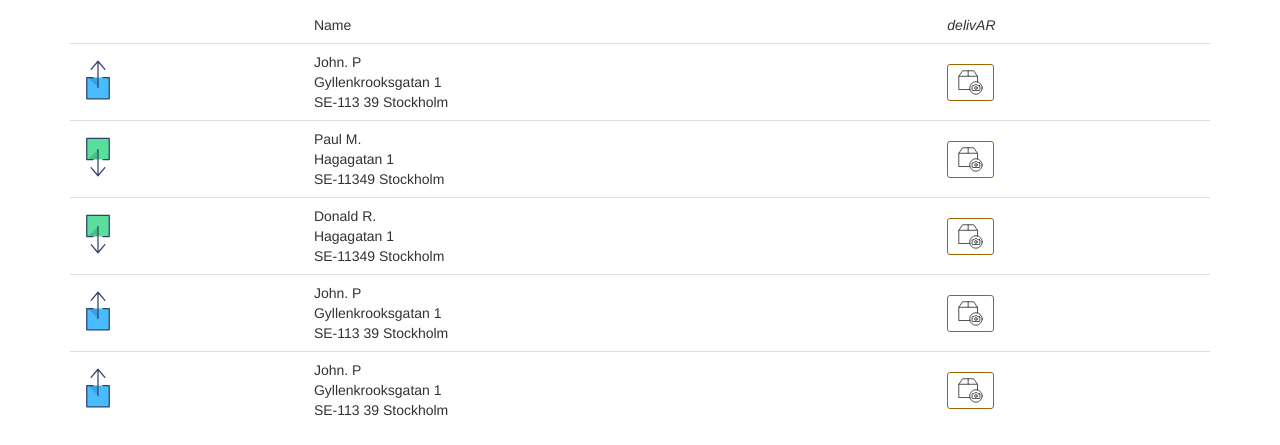
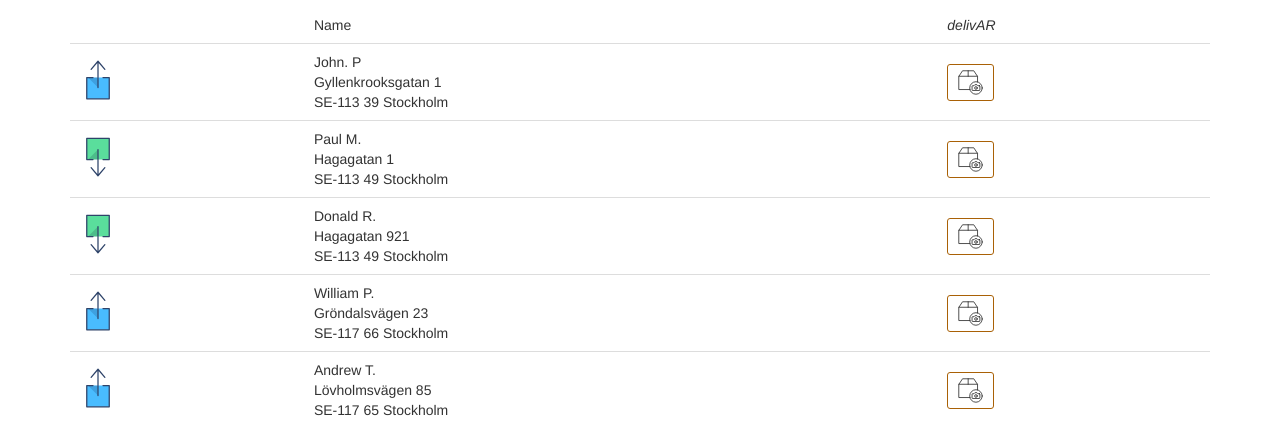
Before and after one commit to tadan/delivAR, a website: page index.html in a window 1280 px wide. Shown: the part 56-501 px from the top of the page. Drawn offline with nearby package versions, Linux system fonts and the light colour scheme.

Commit message:
fixing the names for final test

```diff
--- a/index.html
+++ b/index.html
@@ -68,7 +68,7 @@
                       stroke-linejoin="round" stroke-width="2" d="M24 36H14V2h36v34H40m-8.002-16v42M21 49l10.994 13L43 49"></path>
                     </svg></td>
                   <td><small></small>Paul M.<br>Hagagatan 1<br>
-                    SE-11349 Stockholm</small></td>
+                    SE-113 49 Stockholm</small></td>
                     <td><a href='/delivAR/aframe/paul.html'><button class="btn-sm btn-primary"><img src="./data/images/package-camera.svg" width="25"></button></a></td>
               </tr>
               <tr>
@@ -82,8 +82,8 @@
                       <path data-name="stroke" fill="none" stroke="#2e4369" stroke-linecap="round"
                       stroke-linejoin="round" stroke-width="2" d="M24 36H14V2h36v34H40m-8.002-16v42M21 49l10.994 13L43 49"></path>
                     </svg></td>
-                  <td><small></small>Donald R.<br>Hagagatan 1<br>
-                    SE-11349 Stockholm</small></td>
+                  <td><small></small>Donald R.<br>Hagagatan 921<br>
+                    SE-113 49 Stockholm</small></td>
                     <td><a href='/delivAR/aframe/donald.html'><button class="btn-sm btn-primary"><img src="./data/images/package-camera.svg" width="25"></button></a></td>
               </tr>
               <tr>
@@ -97,7 +97,7 @@
                       <path data-name="stroke" fill="none" stroke="#2e4369" stroke-linecap="round"
                       stroke-linejoin="round" stroke-width="2" d="M40 28h10v34H14V28h10m8.003 16V2M43 15L32.006 2 21 15"></path>
                     </svg></td>
-                  <td>John. P<br>Gyllenkrooksgatan 1<br>SE-113 39 Stockholm</td>
+                  <td>William P.<br>Gröndalsvägen 23<br>SE-117 66 Stockholm</td>
                   <td><a href='/delivAR/aframe/john.html'><button class="btn-sm btn-primary"><img src="./data/images/package-camera.svg" width="25"></button></a></td>
               </tr>
               <tr>
@@ -111,7 +111,7 @@
                     <path data-name="stroke" fill="none" stroke="#2e4369" stroke-linecap="round"
                     stroke-linejoin="round" stroke-width="2" d="M40 28h10v34H14V28h10m8.003 16V2M43 15L32.006 2 21 15"></path>
                   </svg></td>
-                <td>John. P<br>Gyllenkrooksgatan 1<br>SE-113 39 Stockholm</td>
+                <td>Andrew T.<br>Lövholmsvägen 85<br>SE-117 65 Stockholm</td>
                 <td><a href='/delivAR/aframe/john.html'><button class="btn-sm btn-primary"><img src="./data/images/package-camera.svg" width="25"></button></a></td>
               </tr>
             </tbody>
```
